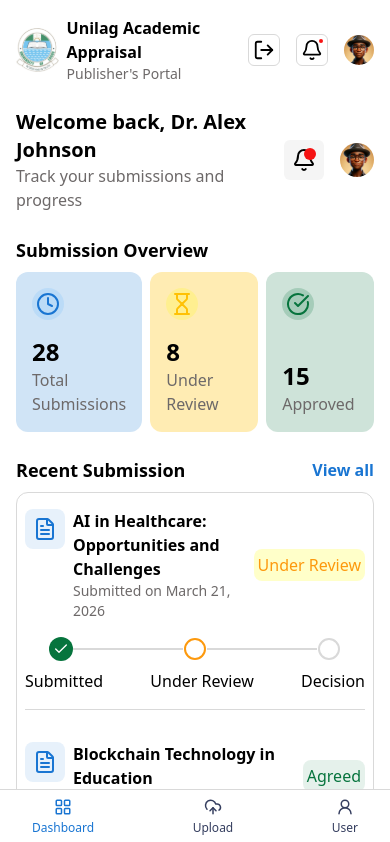
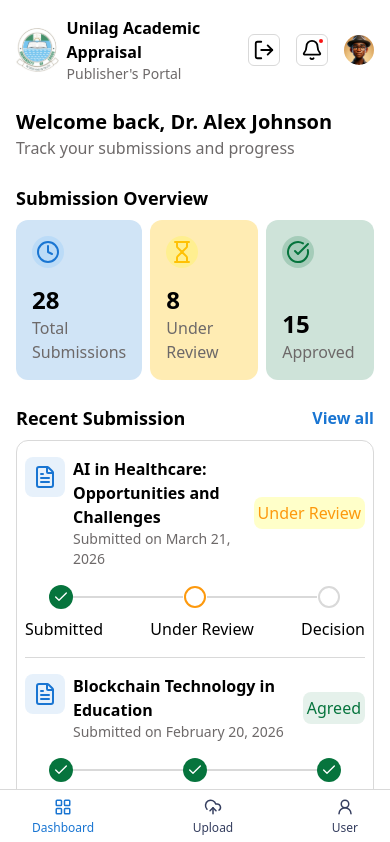
Before and after one commit to MubarakAfolabi/unilag-academic-appraisal, a Next.js app in the folder client/: page /publisher in a window 390 px wide. Shown: the top 842 px of the page. Built offline with nearby package versions, Linux system fonts and the light colour scheme.

Commit message:
feat(client): add navigation bar for publisher dashboard and made responsive

```diff
--- a/client/components/RecentSubmissions.tsx
+++ b/client/components/RecentSubmissions.tsx
@@ -88,16 +88,10 @@
                   })}
                 </div>
               </div>
-
-              {index < recentSubmissions.length - 1 && (
-                <hr className="w-full border-[hsla(0,0%,85%,1)] lg:hidden" />
-              )}
             </li>
 
             {index < recentSubmissions.length - 1 && (
-              <div>
-                <hr className="w-full border-[hsla(0,0%,85%,1)] hidden lg:block" />
-              </div>
+              <hr className="w-full border-[hsla(0,0%,85%,1)]" />
             )}
           </Fragment>
         );
--- a/client/src/app/(pages)/(dashboard)/publisher/page.tsx
+++ b/client/src/app/(pages)/(dashboard)/publisher/page.tsx
@@ -77,7 +77,7 @@
             </p>
           </div>
 
-          <div className="flex gap-4 items-center">
+          <div className="gap-4 items-center hidden md:flex">
             <button className="bg-[hsla(0,0%,96%,1)] h-fit w-fit p-2 rounded-md relative cursor-pointer">
               <span className="bg-[hsla(0,93%,52%,1)] absolute top-[-3] right-[-3] h-3 w-3 rounded-full"></span>
               <Bell />
```
